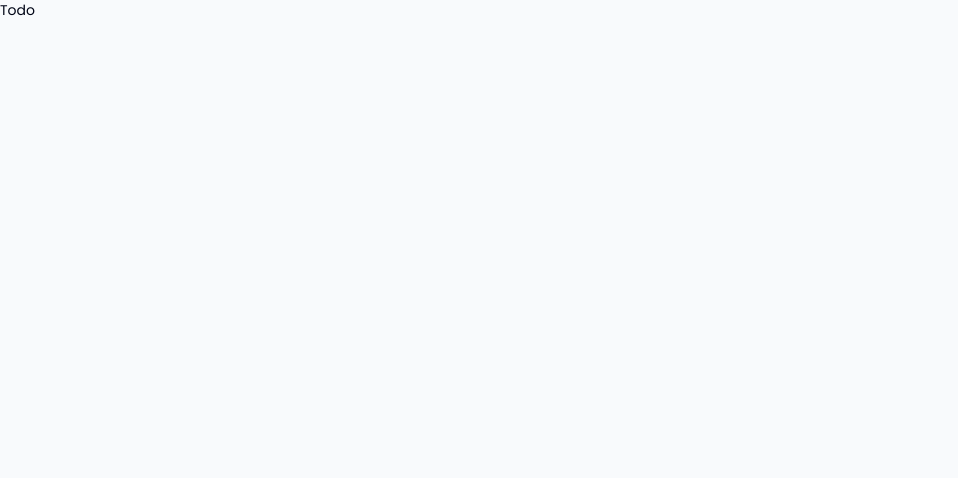
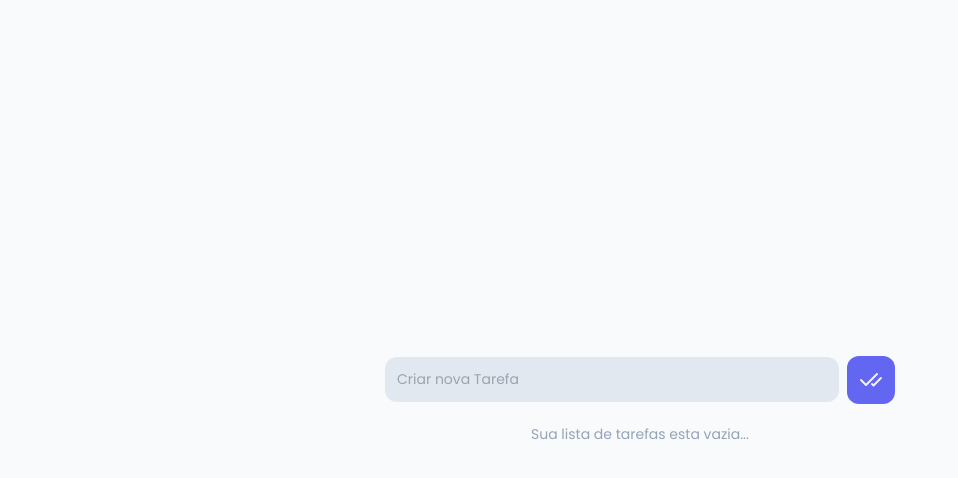
Before and after one commit to reisArthur2602/todo-typescript, a React (Vite) app: page / in a window 1280 px wide. Shown: the top 478 px of the page, without its empty margins (0-958 px from the left). Built offline with nearby package versions, Linux system fonts and the light colour scheme.

Commit message:
feat: criar texto de empty

```diff
--- a/src/Todo.tsx
+++ b/src/Todo.tsx
@@ -50,7 +50,7 @@ export const Todo = () => {
     const filterTask = tasklist.filter((taskItem) => taskItem.id !== id);
     setTaskList(filterTask);
   };
-
+  console.log(tasklist.length);
   return (
     <main className="w-full h-screen flex items-center justify-center">
       <div className="max-w-[31.875rem] w-full flex flex-col gap-[1.25rem]">
@@ -68,7 +68,10 @@ export const Todo = () => {
         </form>
 
         <ul className="flex flex-col gap-3">
-          {tasklist ? tasklist?.map((data) => (
+          {tasklist.length === 0 ? (
+            <p className='w-full text-center text-slate-400 '>Sua lista de tarefas esta vazia...</p>
+          ) : (
+            tasklist.map((data) => (
               <Task
                 key={data.id}
                 id={data.id}
@@ -77,7 +80,8 @@ export const Todo = () => {
                 handleToggleChecked={() => handleToggleChecked(data.id)}
                 handleDeleteTask={() => handleDeleteTask(data.id)}
               />
-          )) : <p>Sua lista de tarefas esta vazia</p> }
+            ))
+          )}
         </ul>
       </div>
     </main>
--- a/src/components/Task.tsx
+++ b/src/components/Task.tsx
@@ -9,7 +9,7 @@ interface TaskProps extends ITask {
 
 export const Task = ({ done, title, handleToggleChecked ,handleDeleteTask}: TaskProps) => {
   return (
-    <li className="w-full bg-white p-3 rounded-lg hover:animate-bounce  flex items-center justify-between">
+    <li className="w-full bg-white p-3 rounded-lg hover:animate-bounce flex items-center justify-between">
       <div className="flex gap-4 items-center">
         <button onClick={handleToggleChecked}>{done ? <SquareCheck /> : <Square />}</button>
         <p className="flex-1 line-clamp-2">{title}</p>
--- a/src/main.tsx
+++ b/src/main.tsx
@@ -2,7 +2,7 @@ import React from 'react';
 import ReactDOM from 'react-dom/client';
 
 import './index.css';
-import { Todo } from './components/Todo';
+import { Todo } from './Todo';
 
 ReactDOM.createRoot(document.getElementById('root')!).render(
   <React.StrictMode>
```
Lines whose indentation alone changed are shown as unchanged.
